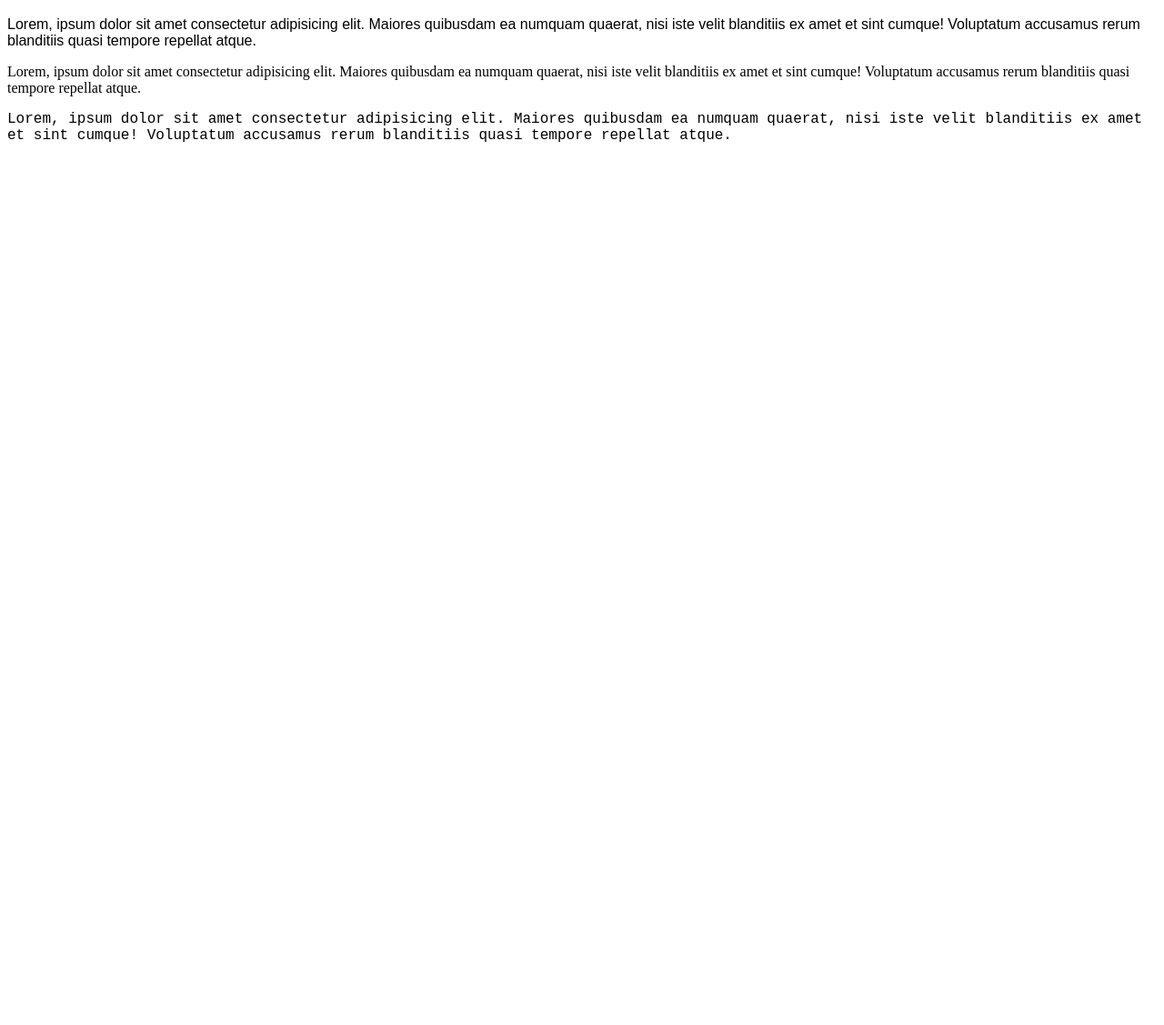
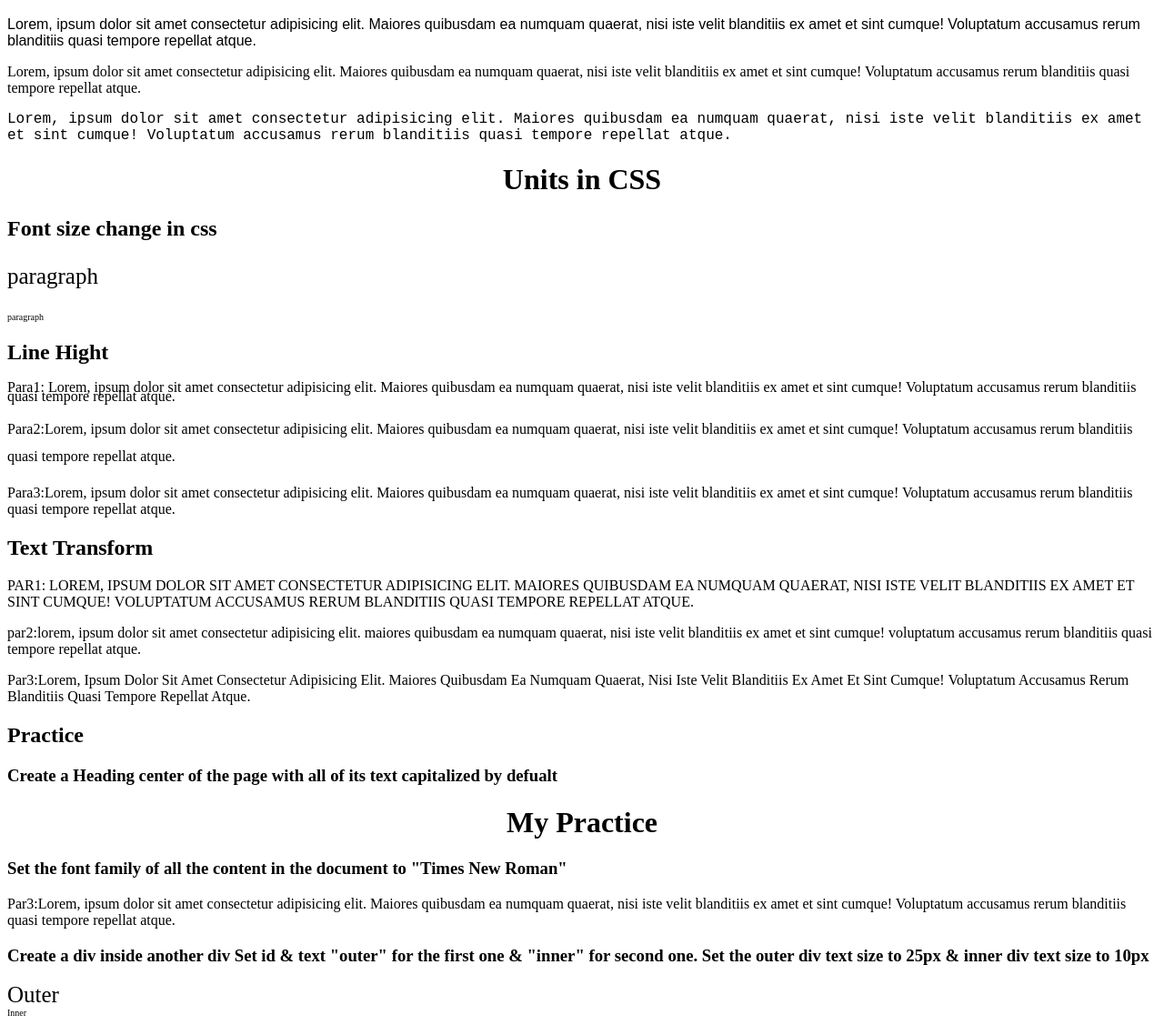
Before and after one commit to H-coder50/CSS-Practice, a plain HTML site: page Text Properties/index.html in a window 1280 px wide. Shown: the part 681-1808 px from the top of the page at 91% size. Before the commit the page ends 855 px from the top, so only its background shows below. Drawn offline with Linux system fonts and the light colour scheme.

Commit message:
Add CSS text properties practice

```diff
--- a/Text Properties/index.html
+++ b/Text Properties/index.html
@@ -4,7 +4,7 @@
     <meta charset="UTF-8">
     <meta name="viewport" content="width=device-width, initial-scale=1.0">
     <title>Text Properties css</title>
-    <link rel="stylesheet" href="style.css"
+    <link rel="stylesheet" href="style.css">
 </head>
     <h1>Text Properties</h1>
     <h4>Right align in css</h4>
@@ -78,5 +78,66 @@
         ex amet et sint cumque! Voluptatum accusamus rerum blanditiis quasi
         tempore repellat atque.</p>
 
+    <h1>Units in CSS</h1>
+    <h2>Font size change in css</h2>
+    <p id="pa1">paragraph</p>
+    <p id="pa2">paragraph</p>
+
+    <!--for line hight-->
+    <h2>Line Hight</h2>
+    <p id="para1">Para1: Lorem, ipsum dolor sit amet consectetur adipisicing elit.
+        Maiores quibusdam ea numquam quaerat, nisi iste velit blanditiis
+        ex amet et sint cumque! Voluptatum accusamus rerum blanditiis quasi
+        tempore repellat atque.</p>
+    <p id="para2">Para2:Lorem, ipsum dolor sit amet consectetur adipisicing elit.
+        Maiores quibusdam ea numquam quaerat, nisi iste velit blanditiis
+        ex amet et sint cumque! Voluptatum accusamus rerum blanditiis quasi
+        tempore repellat atque.</p>
+    <p id="para3">Para3:Lorem, ipsum dolor sit amet consectetur adipisicing elit.
+        Maiores quibusdam ea numquam quaerat, nisi iste velit blanditiis
+        ex amet et sint cumque! Voluptatum accusamus rerum blanditiis quasi
+        tempore repellat atque.</p>
+
+    <!--Text Transform-->
+    <h2>Text Transform</h2>
+    <p id="par1">Par1: Lorem, ipsum dolor sit amet consectetur adipisicing elit.
+        Maiores quibusdam ea numquam quaerat, nisi iste velit blanditiis
+        ex amet et sint cumque! Voluptatum accusamus rerum blanditiis quasi
+        tempore repellat atque.</p>
+    <p id="par2">Par2:Lorem, ipsum dolor sit amet consectetur adipisicing elit.
+        Maiores quibusdam ea numquam quaerat, nisi iste velit blanditiis
+        ex amet et sint cumque! Voluptatum accusamus rerum blanditiis quasi
+        tempore repellat atque.</p>
+    <p id="par3">Par3:Lorem, ipsum dolor sit amet consectetur adipisicing elit.
+        Maiores quibusdam ea numquam quaerat, nisi iste velit blanditiis
+        ex amet et sint cumque! Voluptatum accusamus rerum blanditiis quasi
+        tempore repellat atque.</p>
+
+    <!--Create a Heading center of the page with all of its text capitalized by defualt-->
+    <h2>Practice</h2>
+    <h3>Create a Heading center of the page with all of its text capitalized by defualt</h3>
+    <h1 id="practice">My Practice</h1>
+
+    <!--Set the font family of all the content in the document to "Times New Roman"-->
+    <h3>Set the font family of all the content in the document to "Times New Roman"</h3>
+    <p id="pract">Par3:Lorem, ipsum dolor sit amet consectetur adipisicing elit.
+        Maiores quibusdam ea numquam quaerat, nisi iste velit blanditiis
+        ex amet et sint cumque! Voluptatum accusamus rerum blanditiis quasi
+        tempore repellat atque.</p>
+
+    <!--Create a div inside another div
+        Set id & text "outer" for the first one & "inner" for second one.
+        Set the outer div text size to 25px & inner div text size to 10px-->
+    <h3>Create a div inside another div
+        Set id & text "outer" for the first one & "inner" for second one.
+        Set the outer div text size to 25px & inner div text size to 10px</h3>
+    <div id="outer">
+        Outer
+        <div id="inner">Inner</div>
+    </div>
+
+
+
+
 </body>
 </html>
--- a/Text Properties/style.css
+++ b/Text Properties/style.css
@@ -26,3 +26,26 @@ a{text-decoration: none;}
 #p1{font-family: Arial;}
 #p2{font-family: 'Times New Roman';}
 #p3{font-family: 'Courier New', Courier, monospace;}
+
+/* change font size & inspect */
+#pa1{font-size: 25px;}
+#pa2{font-size: 10px;}
+
+/* set line hight */
+#para1{line-height: 10px;}
+#para2{line-height: 30px;}
+#para3{line-height: normal;}
+
+/* Text Transform */
+#par1{text-transform: uppercase;}
+#par2{text-transform: lowercase;}
+#par3{text-transform: capitalize;}
+
+/* practice */
+#practice{text-align: center;
+text-transform: capitalize;}
+
+#pract{font-family: 'Times New Roman';}
+
+#outer{font-size: 25px;}
+#inner{font-size: 10px;}
```
